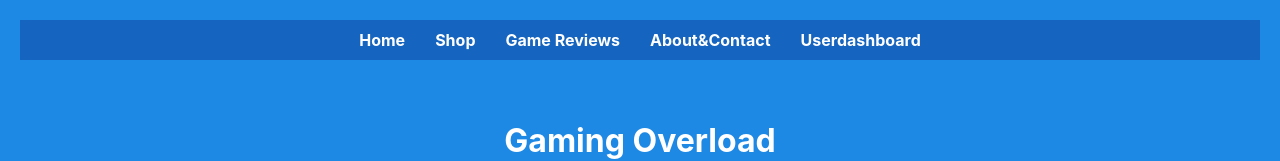
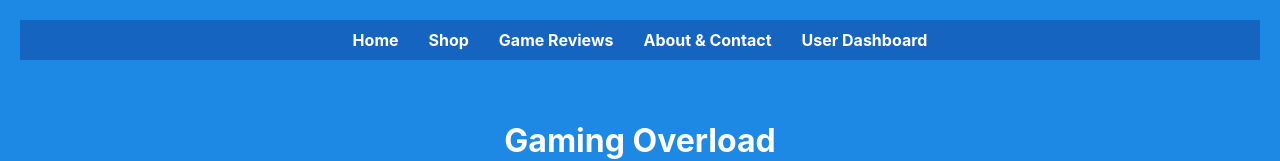
Before and after one commit to DurantChristian/react-gaming, a React (Create React App) app in the folder app-reactgaming/: page / in a window 1280 px wide. Shown: the top 161 px of the page. Built offline with nearby package versions, Linux system fonts and the light colour scheme.

Commit message:
edited sec-nav

```diff
--- a/app-reactgaming/src/components/Header.jsx
+++ b/app-reactgaming/src/components/Header.jsx
@@ -17,10 +17,10 @@ const Header = () => {
             <Link to="/reviews">Game Reviews</Link>
           </li>
           <li>
-            <Link to="/about-contact">About&Contact</Link>
+            <Link to="/about-contact">About & Contact</Link>
           </li>
           <li>
-            <Link to="/dashboard">Userdashboard</Link>
+            <Link to="/dashboard">User Dashboard</Link>
           </li>
         </ul>
       </nav>
```
